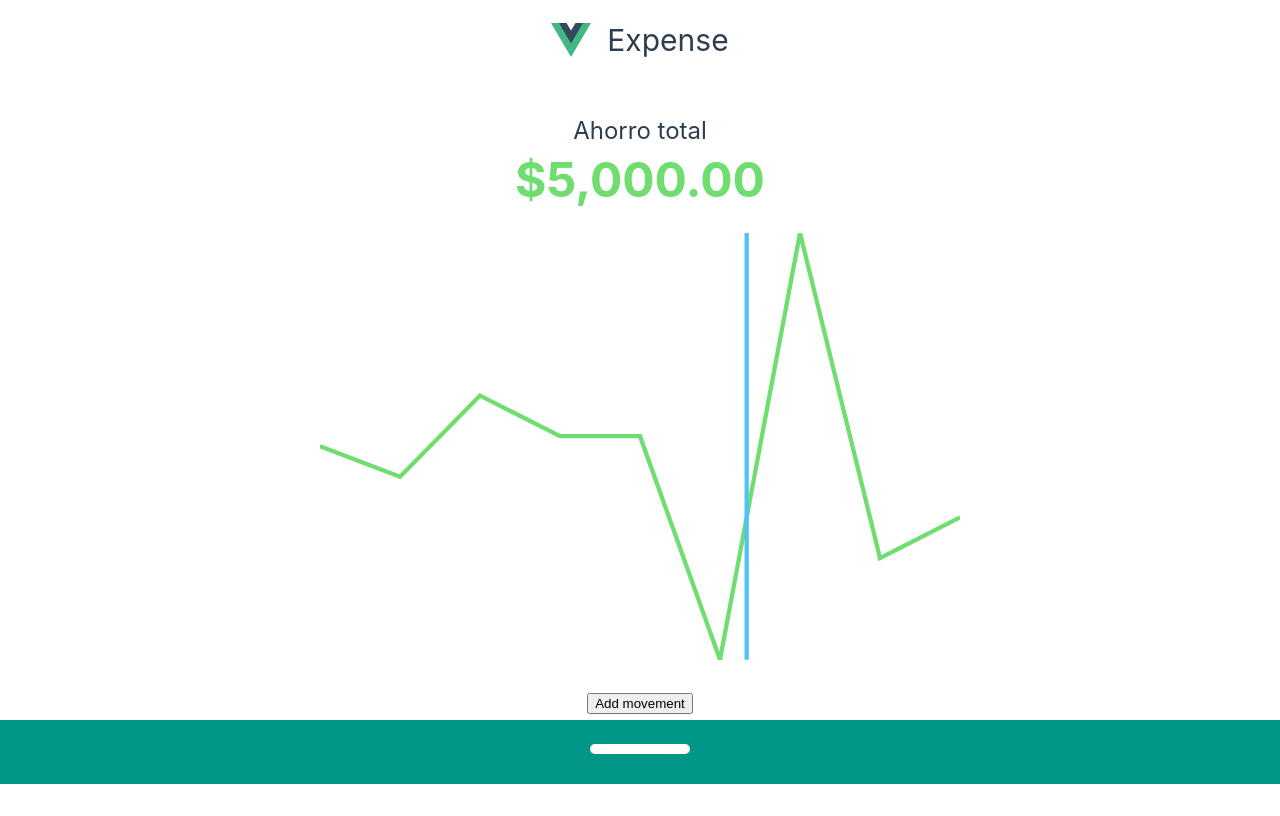
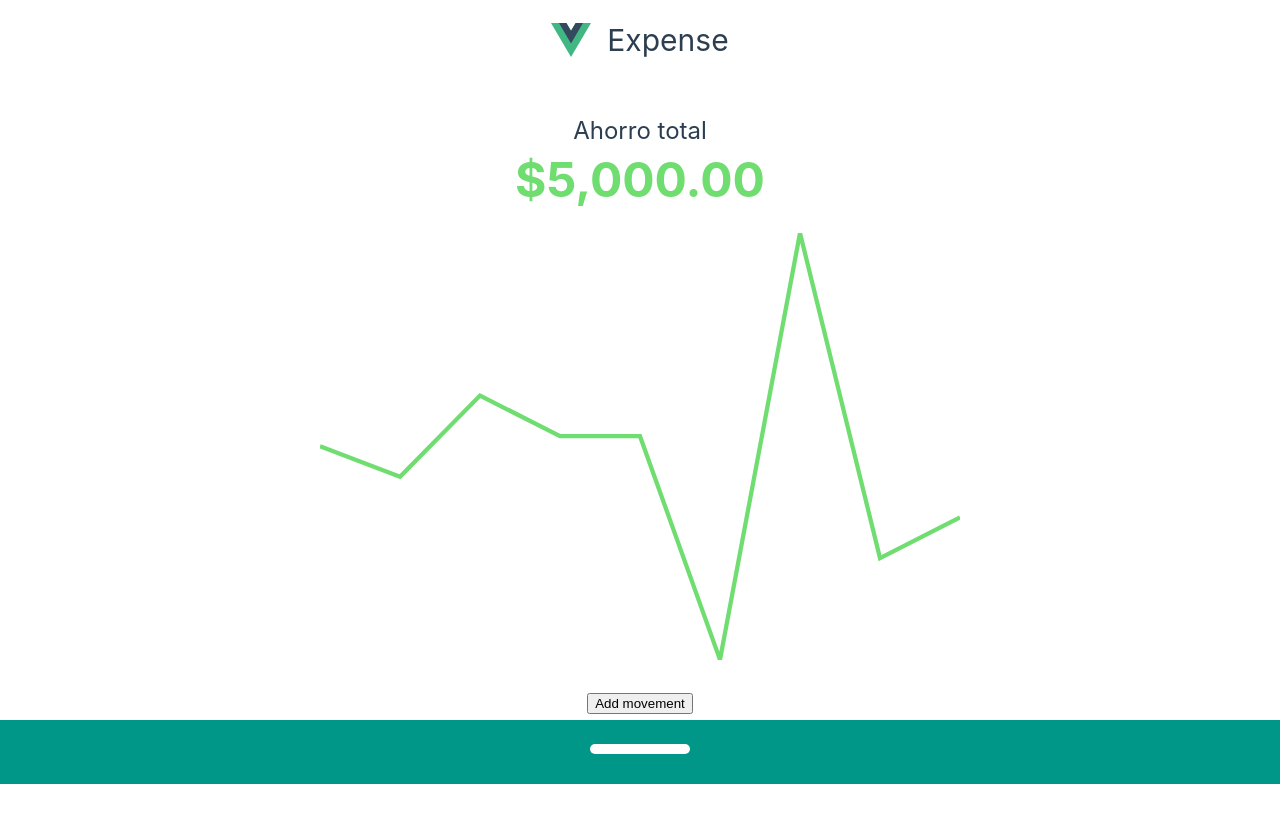
Before and after one commit to DavidBarcenas/vue-my-learning-path, a Vue app in the folder expense-control/: page / in a window 1280 px wide. Built offline with nearby package versions, Linux system fonts and the light colour scheme.

Commit message:
create chart interaction

```diff
--- a/expense-control/src/components/graphic.vue
+++ b/expense-control/src/components/graphic.vue
@@ -1,15 +1,14 @@
 <script setup lang="ts">
-import { computed, toRefs } from "vue";
+import { computed, ref, toRefs } from "vue";
 
 const props = defineProps<{
   amounts: Array<number>;
 }>();
+const { amounts } = toRefs(props);
+const showPointer = ref(false);
+const pointer = ref(0);
 
-const { amounts } = toRefs(props);
-
-const zero = computed(() => {
-  return convertToPixels(0);
-});
+const zero = computed(() => convertToPixels(0));
 
 const points = computed(() => {
   const totalItems = amounts.value.length;
@@ -28,6 +27,20 @@ function convertToPixels(amount: number) {
 
   return 200 - ((amountAbsolute * 100) / minmax) * 2;
 }
+
+function tap({ target, touches }: any) {
+  showPointer.value = true;
+
+  const elWidth = target.getBoundingClientRect().width;
+  const elementX = target.getBoundingClientRect().x;
+  const touchX = touches[0].clientX;
+
+  pointer.value = ((touchX - elementX) * 300) / elWidth;
+}
+
+function untap() {
+  showPointer.value = false;
+}
 </script>
 
 <script lang="ts">
@@ -38,7 +51,12 @@ export default {
 
 <template>
   <div>
-    <svg viewBox="0 0 300 200">
+    <svg
+      @touchstart="tap"
+      @touchmove="tap"
+      @touchend="untap"
+      viewBox="0 0 300 200"
+    >
       <line
         stroke="#fff"
         stroke-width="2"
@@ -54,11 +72,12 @@ export default {
         :points="points"
       />
       <line
+        v-show="showPointer"
         stroke="#4FC3F7"
         stroke-width="2"
-        x1="200"
+        :x1="pointer"
         y1="0"
-        x2="200"
+        :x2="pointer"
         y2="200"
       />
     </svg>
```
